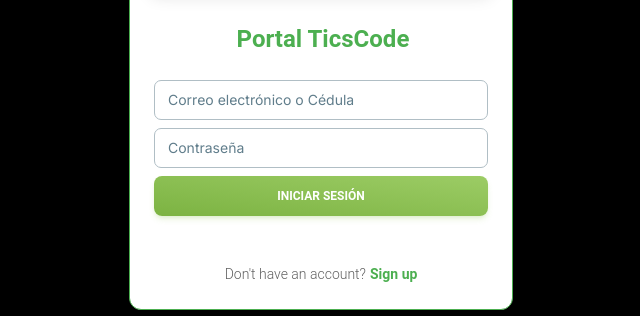
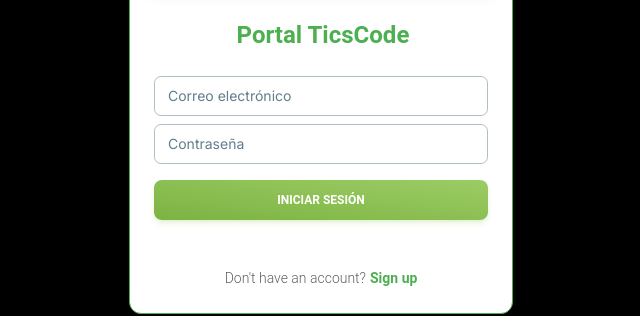
Before and after one commit to Jeff1996a/portal-ticscode, a Next.js app: page /login in a window 1280 px wide. Shown: the part 294-610 px from the top of the page, without its empty margins (319-959 px from the left). Built offline with nearby package versions, Linux system fonts and the light colour scheme.

Commit message:
login form

```diff
--- a/app/components/forms/login-form.tsx
+++ b/app/components/forms/login-form.tsx
@@ -59,14 +59,14 @@
         <>
             <form id="formularioLogin" onSubmit={handleSubmit(onSubmit)}>
                 <div className="mt-2">
-                    <Input label="Correo electrónico o Cédula"  {...register("email")}  size="md" onPointerEnterCapture={undefined} onPointerLeaveCapture={undefined} crossOrigin={undefined} />
+                    <Input label="Correo electrónico"  {...register("email")}  size="md" onPointerEnterCapture={undefined} onPointerLeaveCapture={undefined} crossOrigin={undefined} />
                     {errors?.email && <span className="text-red-500 text-xs">{errors.email.message}</span>}
                 </div>
                 <div className="mt-2">
                     <Input type="password" label="Contraseña"  {...register("password")}  size="md" onPointerEnterCapture={undefined} onPointerLeaveCapture={undefined} crossOrigin={undefined} />
                     {errors?.password && <span className="text-red-500 text-xs">{errors.password.message}</span>}
                 </div>
-                <div className="w-full justify-center text-center content-center col-span-2 mt-2">
+                <div className="w-full justify-center text-center content-center col-span-2 mt-4">
                     <Button type="submit" variant="gradient" disabled={isSubmitting} color="light-green" fullWidth placeholder={undefined} onPointerEnterCapture={undefined} onPointerLeaveCapture={undefined}>
                         Iniciar sesión
                     </Button>
```
